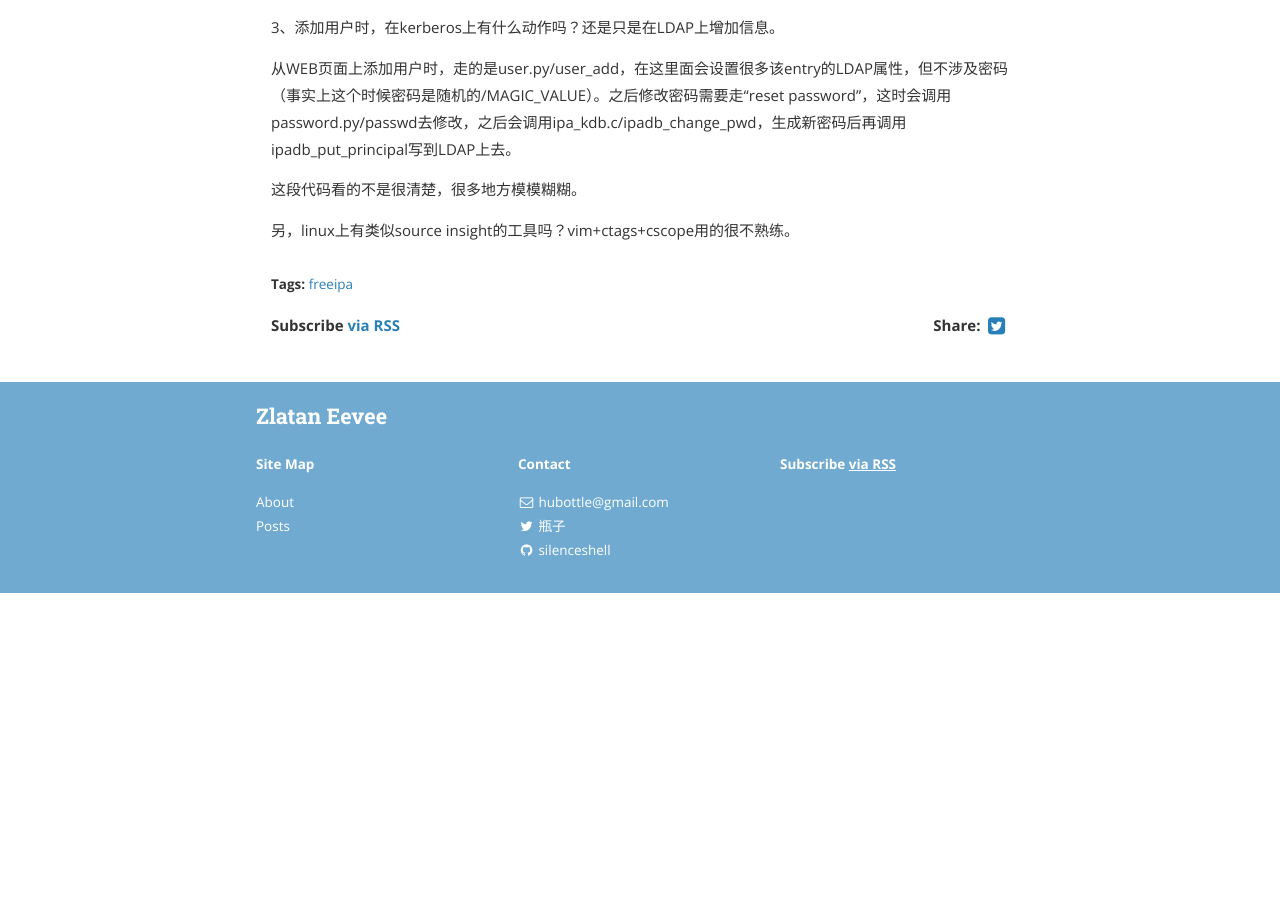
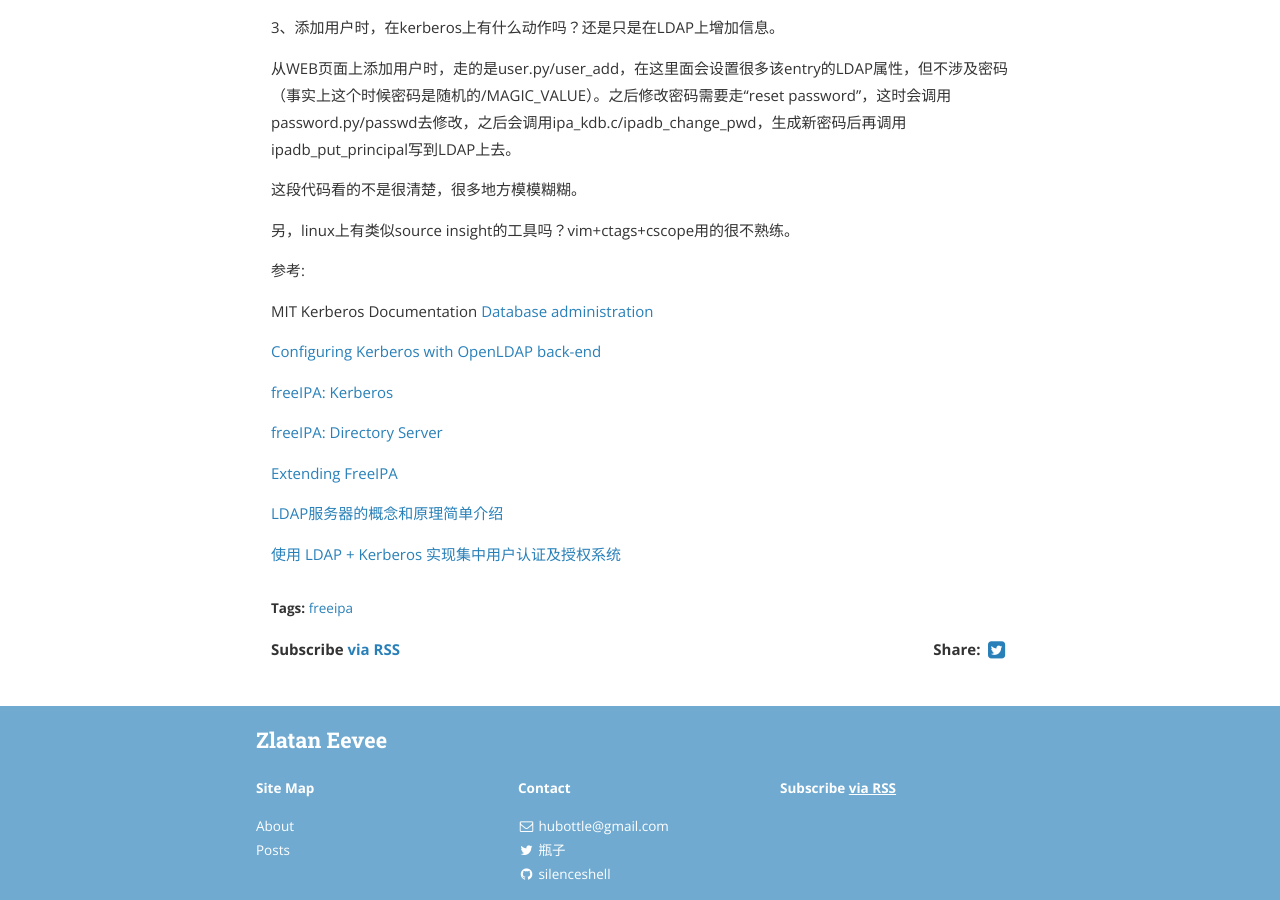
Before and after one commit to iclouding/silenceshell.github.io, a Jekyll site: the page built from _posts/2016-08-11-freeipa.md, in a window 1280 px wide and 900 px high, scrolled down 1785 px. Built offline with Jekyll 4.4.1, drawn with Linux system fonts in a browser that asks for light colours; nearby versions of some CDN libraries; comment, search, counter and statistics services are not loaded; a style sheet for code colours, icons or effects is not loaded; before the commit the page ends 2378 px from its top, so only the background shows below that.

Commit message:
add reference

```diff
--- a/_posts/2016-08-11-freeipa.md
+++ b/_posts/2016-08-11-freeipa.md
@@ -63,3 +63,21 @@ ipadb_parse_ldap_entry中会解析LDAP返回的entry，并填到返回给kerbero
 这段代码看的不是很清楚，很多地方模模糊糊。
 
 另，linux上有类似source insight的工具吗？vim+ctags+cscope用的很不熟练。
+
+
+参考:
+
+MIT Kerberos Documentation
+[Database administration](https://web.mit.edu/kerberos/krb5-1.13/doc/admin/database.html)
+
+[Configuring Kerberos with OpenLDAP back-end](https://web.mit.edu/kerberos/krb5-1.13/doc/admin/conf_ldap.html)
+
+[freeIPA: Kerberos](https://www.freeipa.org/page/Kerberos)
+
+[freeIPA: Directory Server](https://www.freeipa.org/page/Directory_Server)
+
+[Extending FreeIPA](https://abbra.fedorapeople.org/guide.html)
+
+[LDAP服务器的概念和原理简单介绍](http://seanlook.com/2015/01/15/openldap_introduction/)
+
+[使用 LDAP + Kerberos 实现集中用户认证及授权系统](http://blog.clanzx.net/2013/09/27/ldap-kerberos.html)
```
